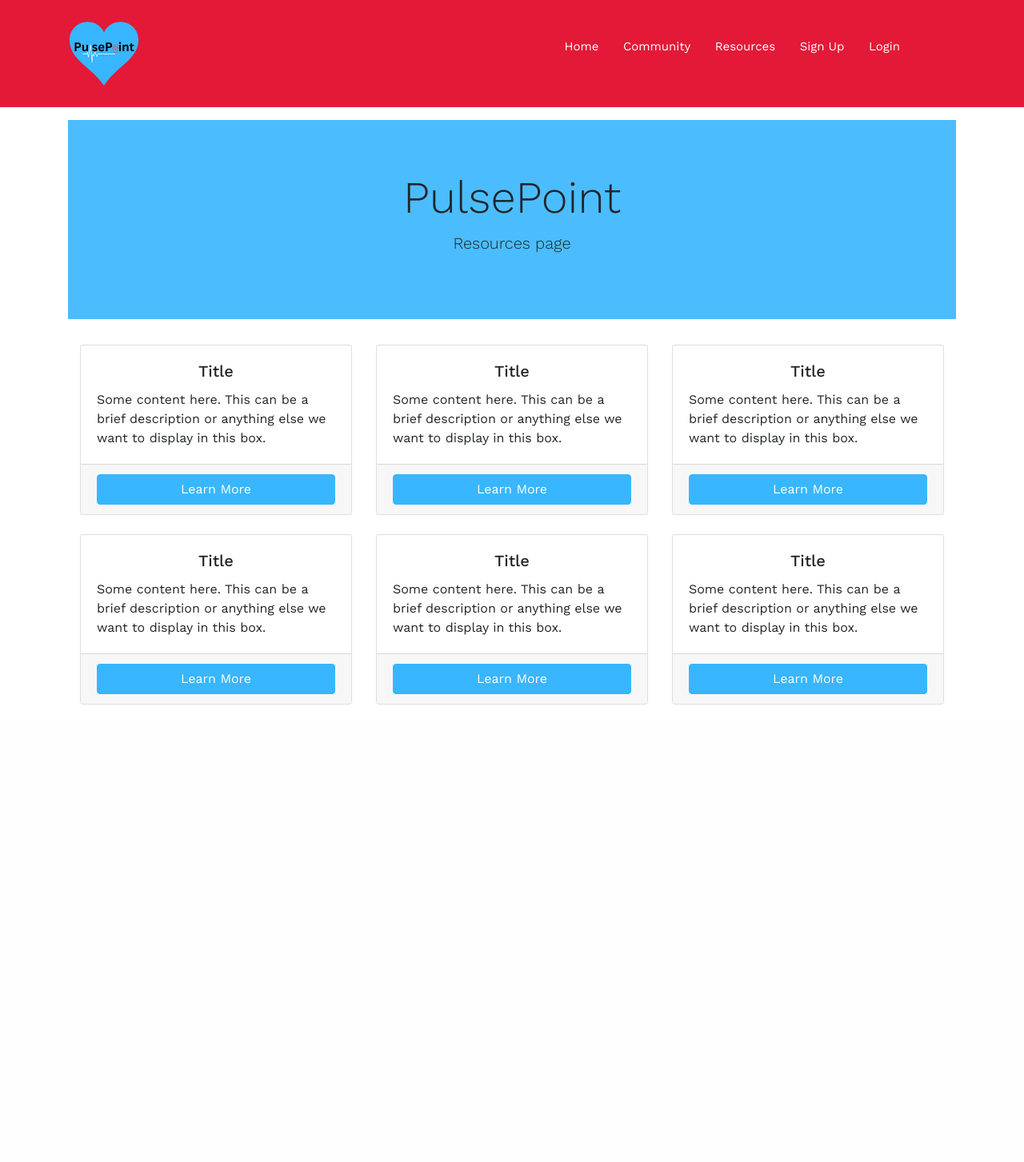
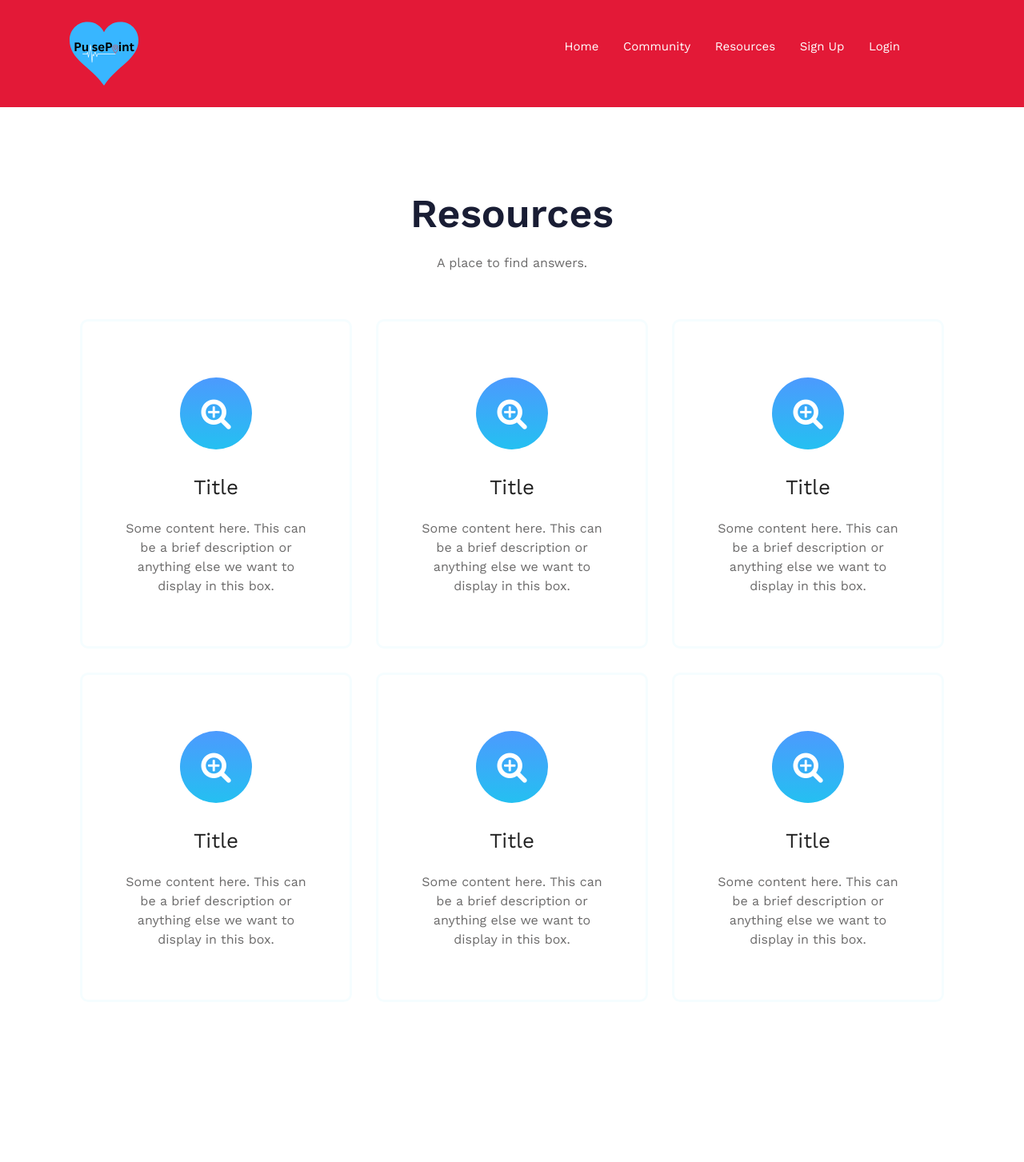
Before and after one commit to MagnumNight/PulsePoint, a Django app: page /resources/ in a window 1280 px wide. Shown: the whole page at 80% size. Before the commit the page ends 881 px from the top, so only its background shows below. Run offline with Django 4.2, Linux system fonts and the light colour scheme; some libraries are stand-ins or nearby versions.

Commit message:
Updates to UI

```diff
--- a/resources/templates/resources/home.html
+++ b/resources/templates/resources/home.html
@@ -1,33 +1,41 @@
 {% extends "base.html" %}
 
-{% block title %}Resources{% endblock %}
+{% load static %}
 
 {% block content %}
-    <div class="jumbotron jumbotron-fluid jumbotron-pulse" style="margin-top: 150px;">
+
+    <!-- section  -->
+    <div class="quality_area">
         <div class="container">
-            <h1 class="display-4 text-center">PulsePoint</h1>
-            <p class="lead text-center">Resources page</p>
+            <div class="row justify-content-center ">
+                <div class="col-lg-6">
+                    <div class="section_title mb-55 text-center">
+                        <h3>Resources</h3>
+                        <p>A place to find answers.</p>
                     </div>
                 </div>
-
-    <div class="container">
+            </div>
             <div class="row">
                 {% for _ in "123456" %}
-                <div class="col-md-4 mb-4">
-                    <!-- Using col-md-4 will create 3 columns on medium screens and above,
-                    making a total of 2 rows for the six boxes -->
-                    <div class="card h-100">
-                        <div class="card-body">
-                            <h5 class="card-title text-center">Title</h5>
-                            <p class="card-text">Some content here. This can be a brief description or anything else we
+                    <div class="col-lg-4 col-md-6">
+                        <!-- Wrap the box content inside an anchor tag -->
+                        <a href="#" class="box-link">
+                            <div class="single_quality">
+                                <!-- We can replace the icons here -->
+                                <div class="icon">
+                                    <i class="fa fa-search-plus" aria-hidden="true"></i>
+                                </div>
+                                <h3 class="card-title text-center">Title</h3>
+                                <p class="card-text">Some content here. This can be a brief description or anything else
+                                    we
                                     want to display in this box.</p>
                             </div>
-                        <div class="card-footer">
-                            <a href="#" class="btn btn-pulse btn-block">Learn More</a>
-                        </div>
-                    </div>
+                        </a>
                     </div>
                 {% endfor %}
             </div>
         </div>
+    </div>
+    <!-- section  -->
+
 {% endblock %}
--- a/static/css/style.css
+++ b/static/css/style.css
@@ -1,5 +1,6 @@
 @import url("https://fonts.googleapis.com/css?family=Roboto:300,300i,400,400i,500,700|Work+Sans:300,400,500,600,700,900&display=swap");
 @import url("https://fonts.googleapis.com/css?family=Roboto:300,300i,400,400i,500,700|Work+Sans:300,400,500,600,700,900&display=swap");
+
 .flex-center-start {
     display: -webkit-box;
     display: -ms-flexbox;
@@ -148,7 +149,7 @@ body {
     /* Chrome10-25,Safari5.1-6 */
     background: linear-gradient(to right, #0181f5 0%, #5db2ff 100%);
     /* W3C, IE10+, FF16+, Chrome26+, Opera12+, Safari7+ */
-  filter: progid:DXImageTransform.Microsoft.gradient( startColorstr='#0181f5', endColorstr='#5db2ff',GradientType=1 );
+    filter: progid:DXImageTransform.Microsoft.gradient(startColorstr='#0181f5', endColorstr='#5db2ff', GradientType=1);
     /* IE6-9 */
     color: #fff;
     display: inline-block;
@@ -571,7 +572,8 @@ body {
 }
 
 .header-area .main-header-area {
-  background: #E31937;);
+    background: #E31937;
+);
 }
 
 @media (max-width: 767px) {
@@ -912,7 +914,6 @@ body {
 }
 
 
-
 .footer {
     background-repeat: no-repeat;
     background-position: center center;
@@ -1126,8 +1127,6 @@ body {
 }
 
 
-
-
 .quality_area {
     padding-top: 195px;
     padding-bottom: 170px;
@@ -1193,11 +1192,6 @@ body {
     margin-bottom: 0;
 }
 
-.quality_area .col-lg-4:nth-child(2) .single_quality .icon i {
-  position: relative;
-  left: 6px;
-}
-
 .btn-pulse {
     background-color: #38B6FF;
     color: white;
--- a/templates/homepage.html
+++ b/templates/homepage.html
@@ -23,7 +23,7 @@
                             <div class="single_quality">
                                 <!-- We can replace the icons here -->
                                 <div class="icon">
-                                    <i class="flaticon-customer-service"></i>
+                                    <i class="fa fa-desktop" aria-hidden="true"></i>
                                 </div>
                                 <h3 class="card-title text-center">Title</h3>
                                 <p class="card-text">Some content here. This can be a brief description or anything else
```
Also changed, not shown: community/templates/community/home.html (+36 -3 lines), templates/registration/login.html (+14 -6 lines), templates/registration/signup.html (+21 -8 lines). Lines whose indentation alone changed are shown as unchanged.
